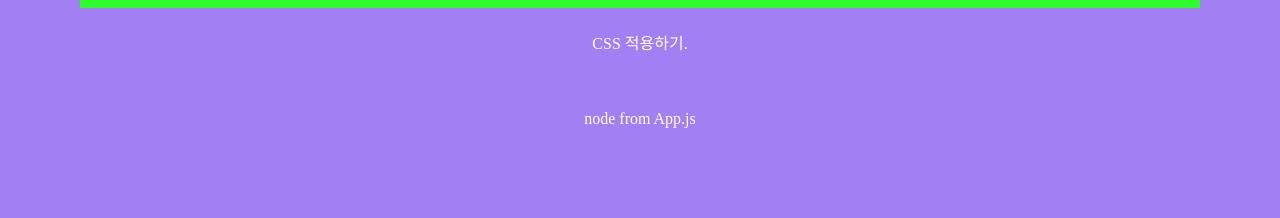
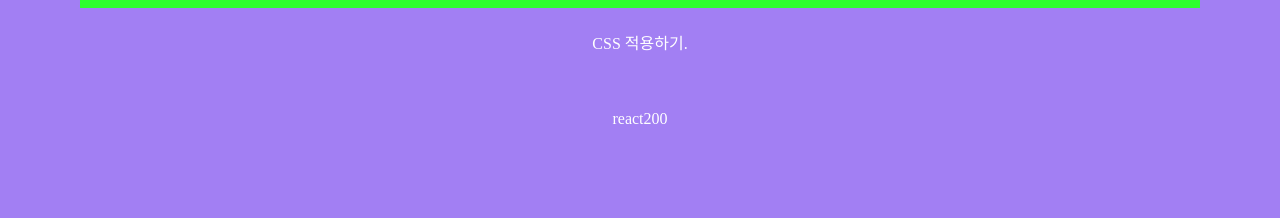
Before and after one commit to HeonPage/react_tutorial, a React (Create React App) app: page / in a window 1280 px wide. Shown: the part 150-368 px from the top of the page. Built offline with nearby package versions, Linux system fonts and the light colour scheme.

Commit message:
React State

```diff
--- a/src/App.js
+++ b/src/App.js
@@ -1,15 +1,13 @@
 import React from 'react'
 import './App.css'
-import Props from './R023_PropsNode'
+import State from './R024_ReactState'
 
 function App() {
   return (
     <div>
       <h1>Start React 200!</h1>
       <p>CSS 적용하기.</p>
-      <Props>
-        <span>node from App.js</span>
-      </Props>
+      <State ReactString={"react"} />
     </div>
   )
 }
--- /dev/null
+++ b/src/R024_ReactState.js
@@ -0,0 +1,21 @@
+import React, { Component } from 'react';
+
+class R024_ReactState extends Component {
+    constructor(props) {
+        super(props);
+        this.state = {
+            StateString: this.props.ReactString,
+            StateNumber: 200,
+        }
+    }
+    state = {}
+    render() {
+        return (
+            <div>
+                {this.state.StateString}{this.state.StateNumber}
+            </div>
+        );
+    }
+}
+
+export default R024_ReactState;
```
